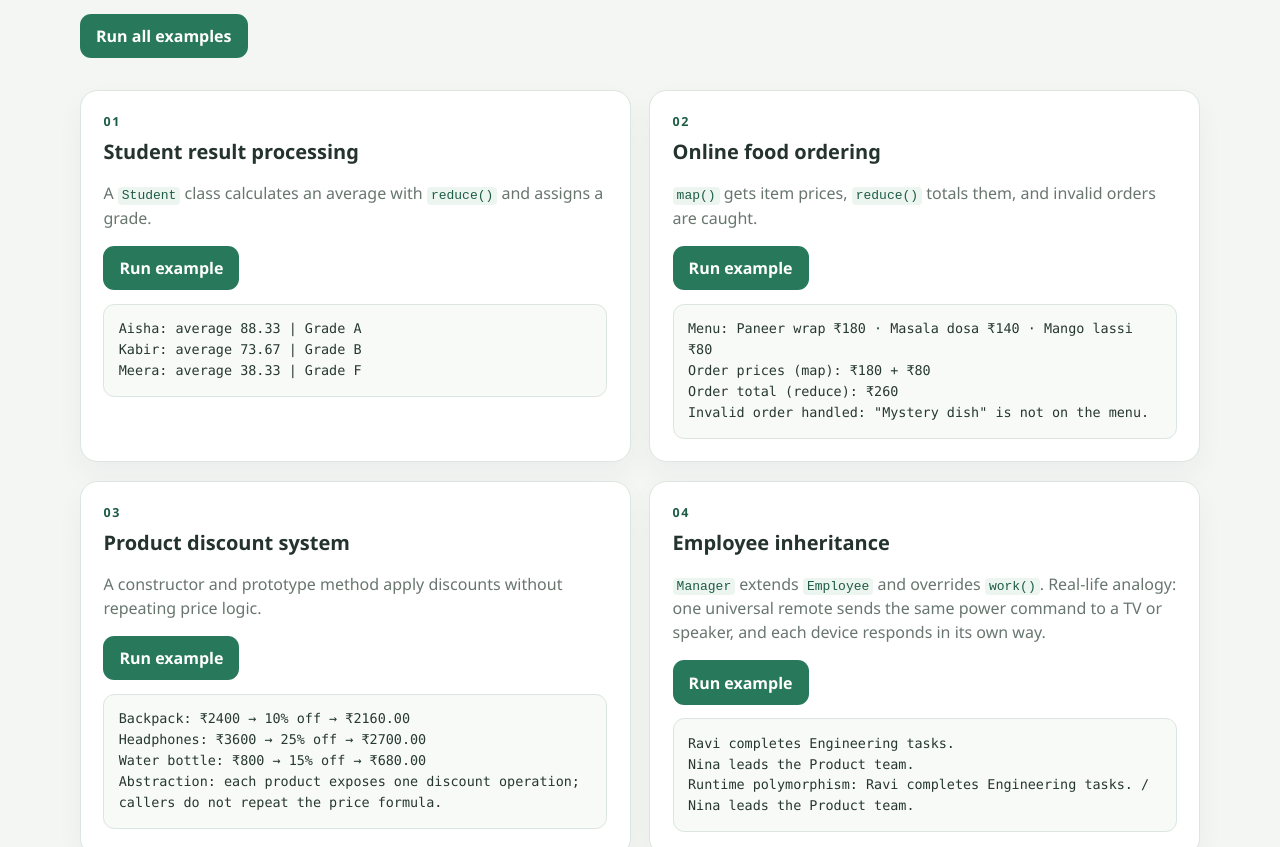
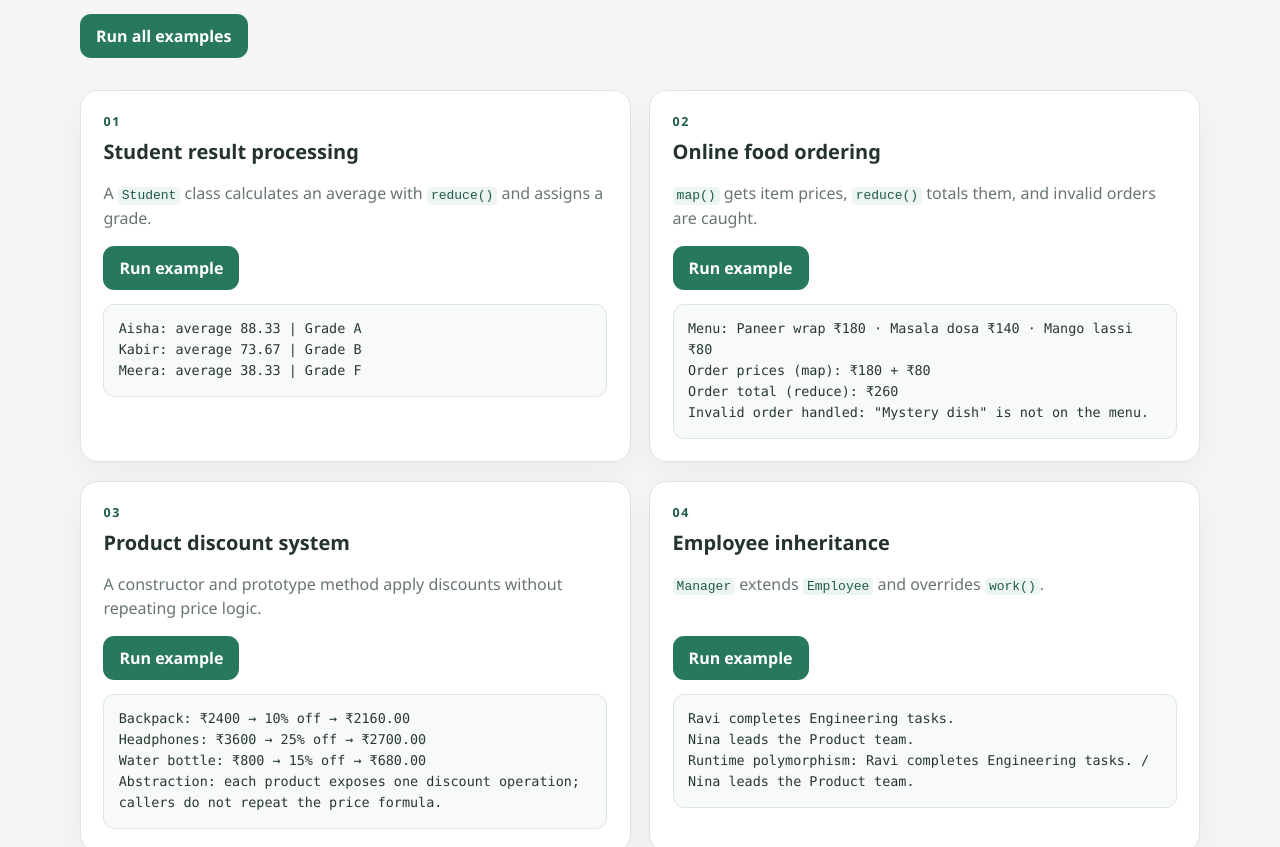
Before and after one commit to Anshuumaan-Singh/Bridgelabz-Training-3Y, a plain HTML site: page revision-problems/assignments/javascript-assignment-8/index.html in a window 1280 px wide. Shown: the part 253-1100 px from the top of the page. Drawn offline with Linux system fonts and the light colour scheme.

Commit message:
Revert "Add polymorphism analogy to Assignment 8"
This reverts commit bd411a8e6f749f9ab93f21a8d92c2506aa86deed.

```diff
--- a/revision-problems/assignments/javascript-assignment-8/index.html
+++ b/revision-problems/assignments/javascript-assignment-8/index.html
@@ -43,7 +43,7 @@
       </section>
       <section class="exercise-card" aria-labelledby="q4-title">
         <p class="exercise-number">04</p><h2 id="q4-title">Employee inheritance</h2>
-        <p><code>Manager</code> extends <code>Employee</code> and overrides <code>work()</code>. Real-life analogy: one universal remote sends the same power command to a TV or speaker, and each device responds in its own way.</p>
+        <p><code>Manager</code> extends <code>Employee</code> and overrides <code>work()</code>.</p>
         <button type="button" data-run="04">Run example</button><pre id="output-04" class="output" aria-live="polite"></pre>
       </section>
       <section class="exercise-card" aria-labelledby="q5-title">
```
